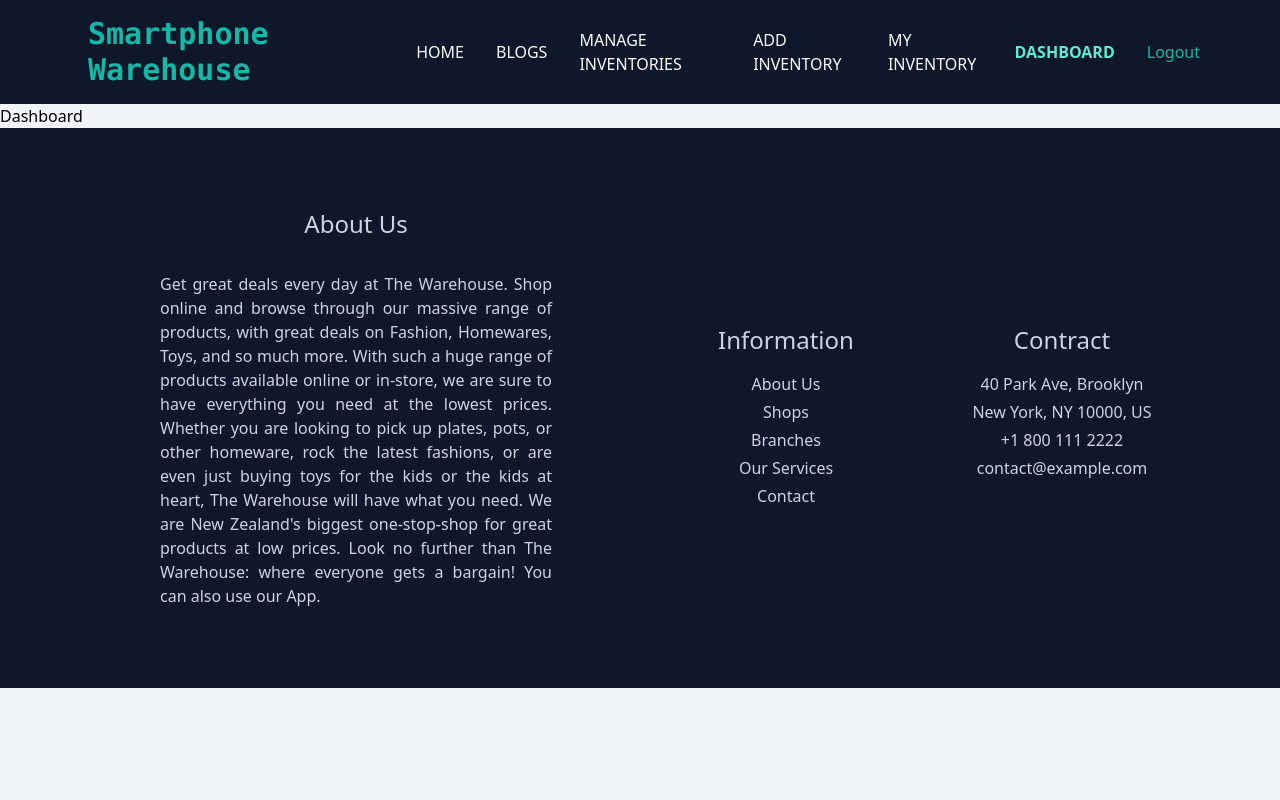
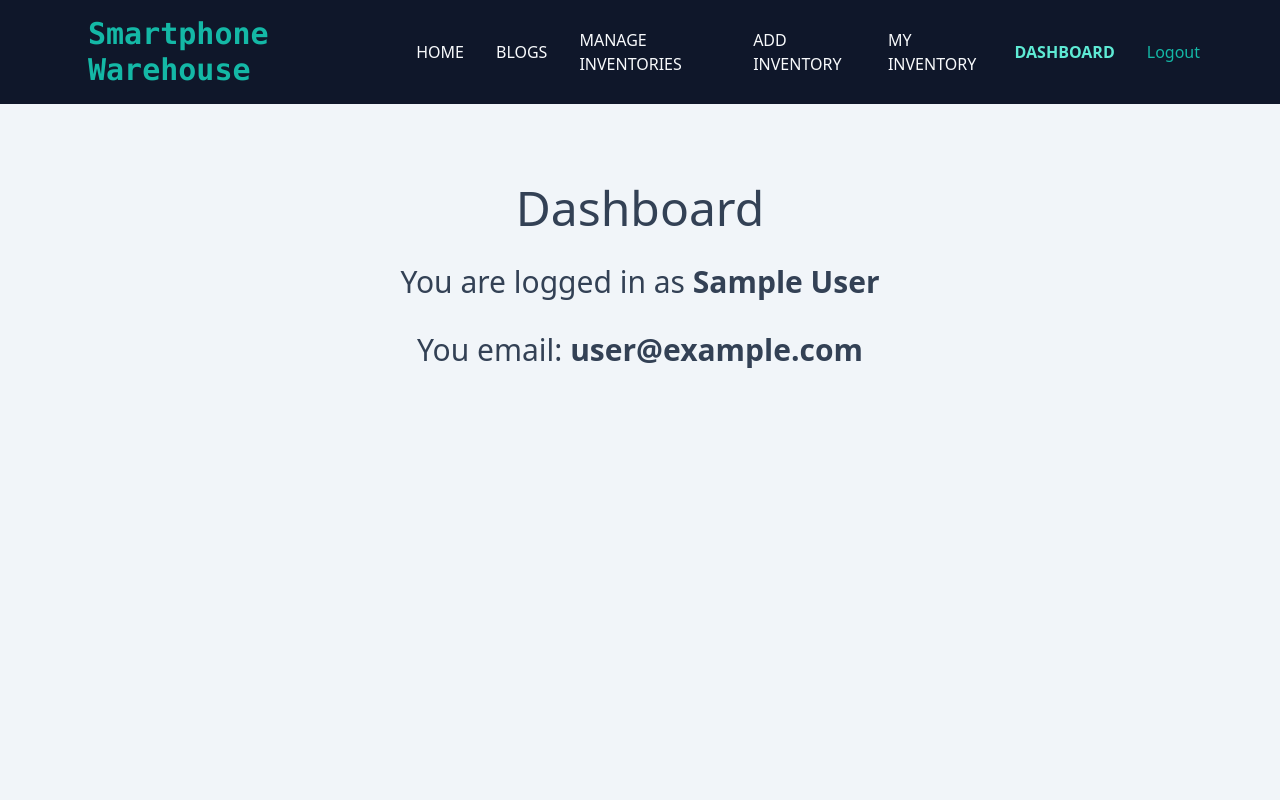
Before and after one commit to samiulalimsaad/smartphone-warehouse, a React (Vite) app: page /dashboard in a window 1280 px wide. Shown: the top 800 px of the page. Built offline with nearby package versions, Linux system fonts and the light colour scheme; no server answers; sample sign-in values are in the browser's storage.

Commit message:
dashboard page added

```diff
--- a/src/Dashboard/index.jsx
+++ b/src/Dashboard/index.jsx
@@ -1,9 +1,34 @@
 import React from "react";
+import { useAuthState } from "react-firebase-hooks/auth";
+import { auth } from "../Firebase.init";
+import Loading from "../Loading";
 import useTitle from "../utilities/useTitle";
 
 const Dashboard = () => {
     useTitle("Dashboard");
-    return <div>Dashboard </div>;
+    const [user] = useAuthState(auth);
+    if (!user) {
+        return (
+            <div className="h-screen">
+                <Loading />
+            </div>
+        );
+    }
+    return (
+        <div className="h-screen p-20">
+            <h1 className="text-5xl text-center text-slate-700">Dashboard</h1>
+            <div className="mt-8 space-y-8 text-3xl text-center text-slate-700">
+                <h2>
+                    You are logged in as{" "}
+                    <span className="font-semibold">{user?.displayName}</span>
+                </h2>
+                <h2>
+                    You email:{" "}
+                    <span className="font-semibold">{user?.email}</span>
+                </h2>
+            </div>
+        </div>
+    );
 };
 
 export default Dashboard;
--- a/src/Footer/index.jsx
+++ b/src/Footer/index.jsx
@@ -5,7 +5,7 @@ const Footer = () => {
         <div className="gap-4 p-4 space-y-8 sm:space-y-0 sm:p-20 sm:items-center sm:flex sm:container justify-evenly text-slate-300">
             <div className="space-y-8 text-center sm:w-1/2">
                 <h2 className="text-2xl">About Us</h2>
-                <p className="flex justify-center text-justify sm:px-20">
+                <p className="flex justify-center text-center sm:px-20">
                     Get great deals every day at The Warehouse. Shop online and
                     browse through our massive range of products, with great
                     deals on Fashion, Homewares, Toys, and so much more. With
--- a/src/SignUp/index.jsx
+++ b/src/SignUp/index.jsx
@@ -2,6 +2,7 @@ import React, { useEffect, useState } from "react";
 import {
     useAuthState,
     useCreateUserWithEmailAndPassword,
+    useUpdateProfile,
 } from "react-firebase-hooks/auth";
 import { NavLink, useLocation, useNavigate } from "react-router-dom";
 import { auth } from "../Firebase.init";
@@ -9,12 +10,13 @@ import useTitle from "../utilities/useTitle";
 
 const Signup = () => {
     useTitle("SignUp");
-    const [createUserWithEmailAndPassword, user, loading, error] =
+    const [createUserWithEmailAndPassword, user1, loading, error] =
         useCreateUserWithEmailAndPassword(auth, {
             sendEmailVerification: true,
         });
+    const [updateProfile, updating] = useUpdateProfile(auth);
 
-    const [user1] = useAuthState(auth);
+    const [user] = useAuthState(auth);
 
     const [email, setEmail] = useState("");
     const [password, setPassword] = useState("");
@@ -27,17 +29,18 @@ const Signup = () => {
     const from = location.state?.from?.pathname || "/";
 
     useEffect(() => {
-        if (user1 || user) {
+        if (user?.emailVerified) {
             navigate(from, { replace: true });
         }
-    }, [user, user1]);
+    }, [user]);
 
     const createUser = () => {
         if (name && email && password) {
             createUserWithEmailAndPassword(email, password).then(() => {
                 setMessage(
-                    `check your mail ${email}. please don't forget to check spam`
+                    `check your mail ${email}. please don't forget to check spam. then back here and refresh the page`
                 );
+                updateProfile({ displayName: name });
             });
         }
     };
```
